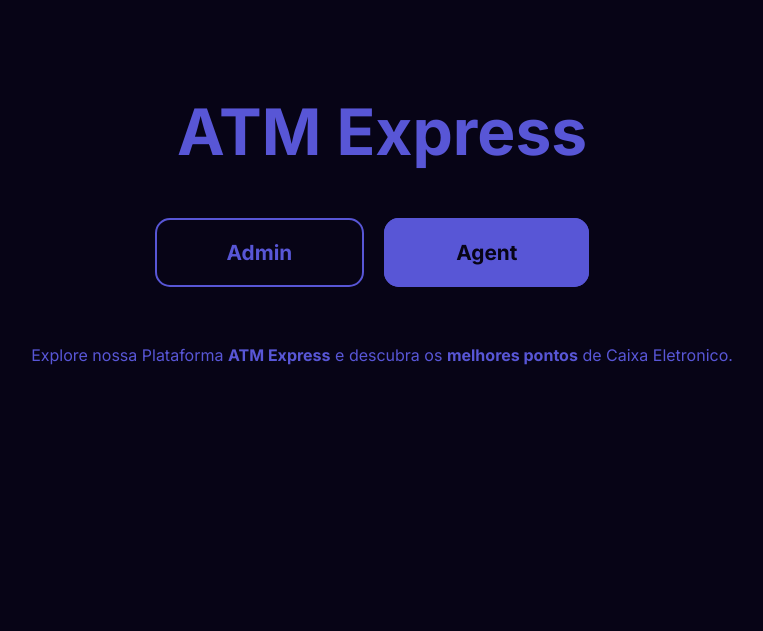
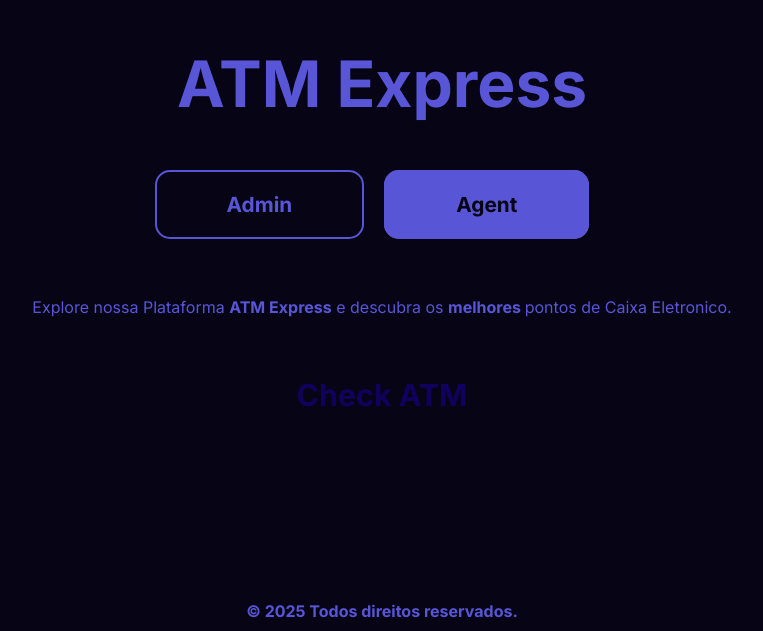
Before and after one commit to RICX-FN/ATM-CHECK, a React (Create React App) app in the folder frontend/: page / in a window 1280 px wide. Shown: the part 169-800 px from the top of the page, without its empty margins (258-1021 px from the left). Built offline with nearby package versions, Linux system fonts and the light colour scheme.

Commit message:
Add one more link

```diff
--- a/frontend/src/pages/home/App.tsx
+++ b/frontend/src/pages/home/App.tsx
@@ -20,11 +20,19 @@ function App() {
             <a className='btn-session-agent' href="#">Agent</a>
           </div>
 
-          <p>Explore nossa Plataforma <strong>ATM Express</strong> e descubra os <strong>melhores pontos</strong> de Caixa Eletronico.</p>
+
+
+          <p>Explore nossa Plataforma <strong>ATM Express</strong> e descubra os <strong>melhores </strong>pontos de Caixa Eletronico.</p>
+
+          <div className="link-client">
+            <a href="#">Check ATM</a>
+          </div>
 
         </div>
       </main>
-
+      <footer>
+        <p>&copy; 2025 Todos direitos reservados.</p>
+      </footer>
     </div>
   );
 }
--- a/frontend/src/pages/home/home.css
+++ b/frontend/src/pages/home/home.css
@@ -70,9 +70,45 @@ h1 {
   color: var(--color-primary)
 }
 
-p {
+.conteiner p {
   text-align: center;
   margin-top: 20px;
   font-weight: lighter;
-  color: var(--color-primary)
+  color: var(--color-primary);
+  bottom: 0px;
 }
+
+.link-client a {
+  color: #2600ff;
+  text-decoration: none;
+  font-size: 1.9em;
+  animation: pulse-check-atm 1s infinite;
+}
+
+footer {
+  font-weight: lighter;
+  text-align: center;
+  color: var(--color-primary);
+  bottom: 0;
+  position: fixed;
+  left: 0;
+  margin-bottom: 10px;
+  width: 100%;
+}
+
+@keyframes pulse-check-atm {
+  0% {
+    transform: scale(1);
+    opacity: 1;
+  }
+
+  50% {
+    transform: scale(1.2);
+    opacity: 0.3;
+  }
+
+  100% {
+    transform: scale(1);
+    opacity: 1;
+  }
+}
```
